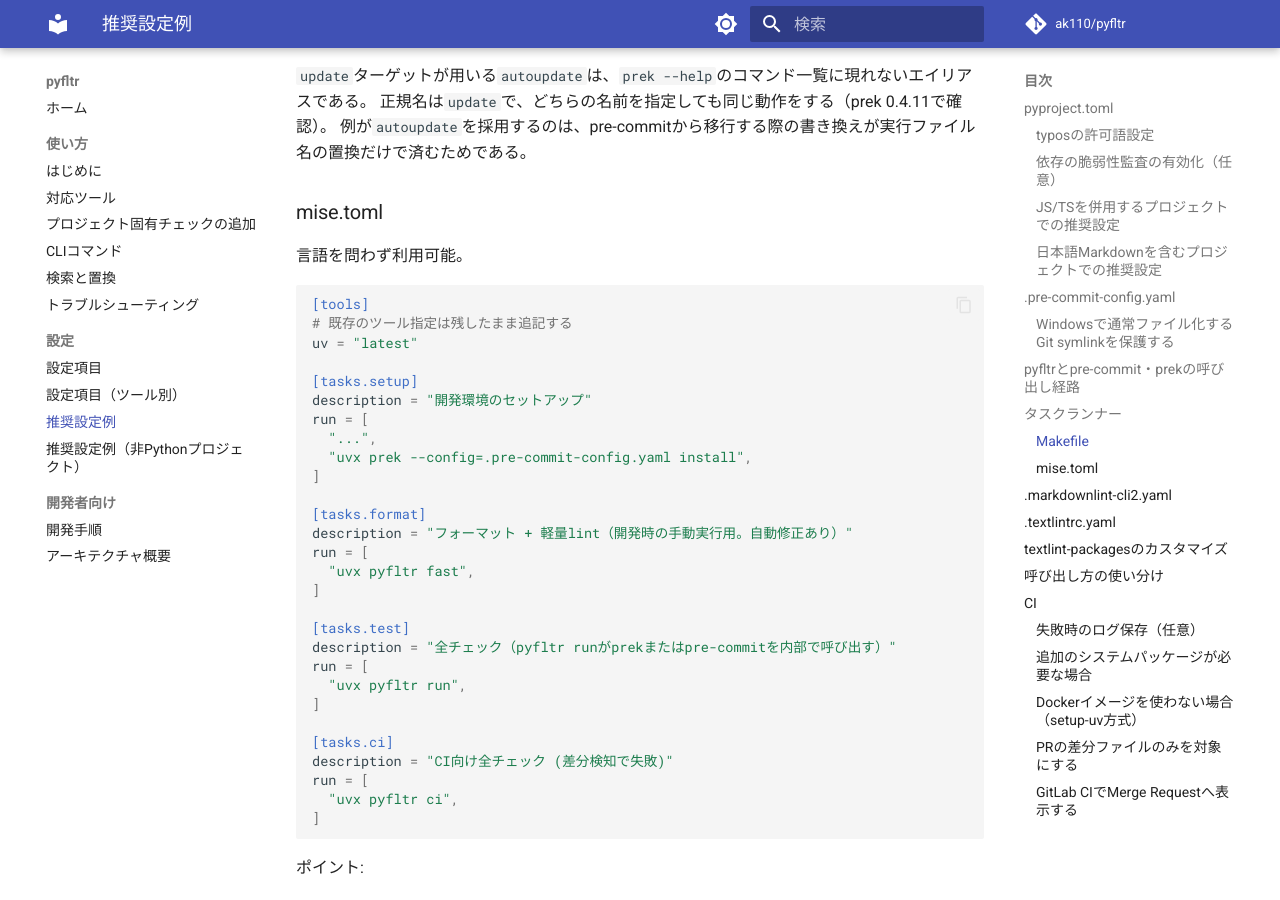
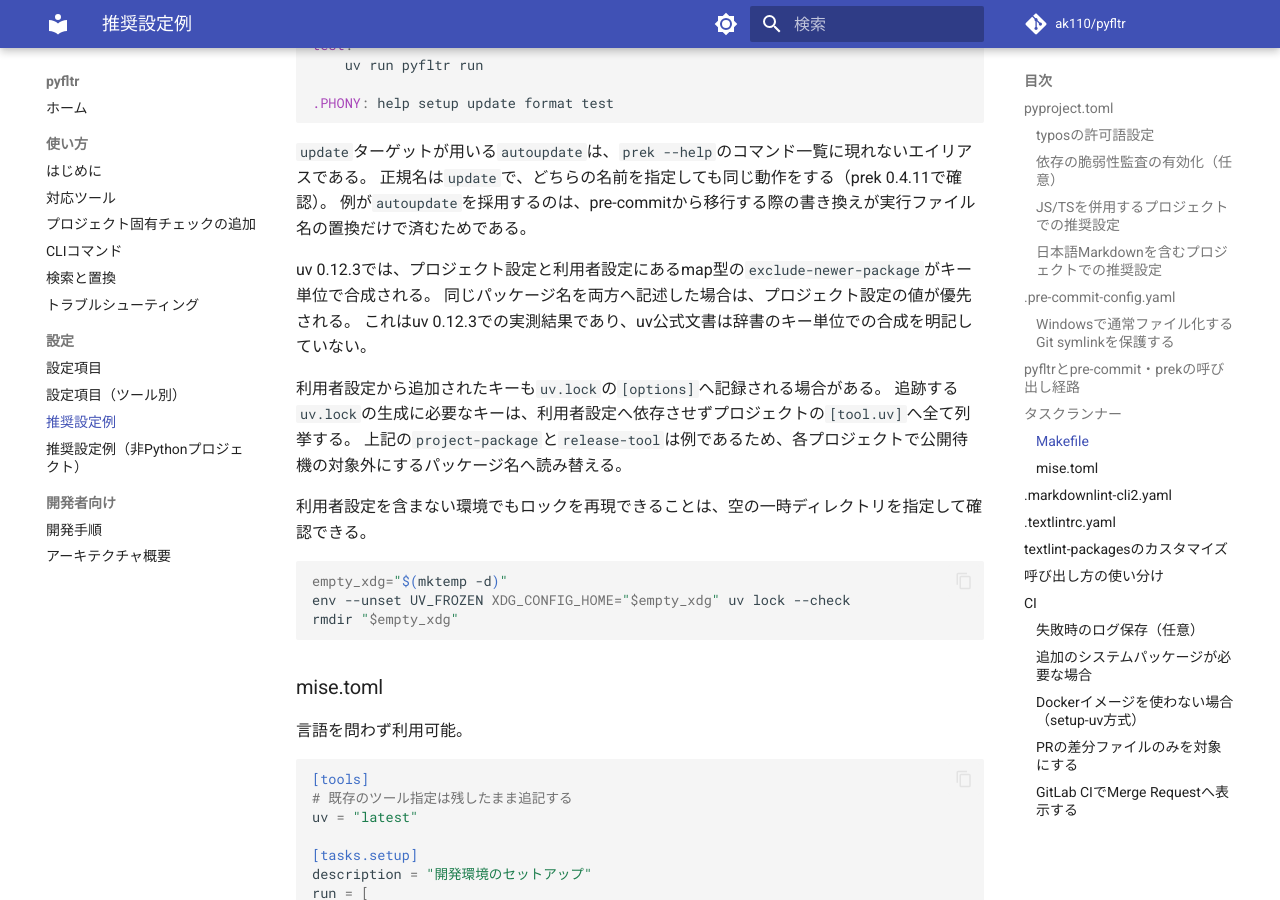
Before and after one commit to ak110/pyfltr, an MkDocs documentation site: the page built from docs/guide/recommended.md, in a window 1280 px wide and 900 px high, scrolled down 11939 px. Built offline with MkDocs 1.6.1 and Material for MkDocs 9.7.7, drawn with Linux system fonts in a browser that asks for light colours; comment, search, counter and statistics services are not loaded; some of the changed text lies outside the part shown.

Commit message:
fix: ロック生成をプロジェクト設定から再現可能にする
追跡するロック設定を利用者環境から独立させ、設定値の適用範囲をガイドで明確にする。

再発予防: ロック生成に影響する設定はプロジェクト側で所有し、空の利用者設定環境でも検査する。

````diff
--- a/docs/guide/recommended.md
+++ b/docs/guide/recommended.md
@@ -41,6 +41,10 @@
 dev依存に固定する場合のみ`[dependency-groups] dev`に`"pyfltr[python]"`を追加する（後置の併記例）。
 
 ```toml
+[tool.uv]
+exclude-newer = "1 day"
+exclude-newer-package = { project-package = false, release-tool = false }
+
 [tool.pyfltr]
 preset = "latest"
 python = true
@@ -503,6 +507,22 @@
 正規名は`update`で、どちらの名前を指定しても同じ動作をする（prek 0.4.11で確認）。
 例が`autoupdate`を採用するのは、pre-commitから移行する際の書き換えが実行ファイル名の置換だけで済むためである。
 
+uv 0.12.3では、プロジェクト設定と利用者設定にあるmap型の`exclude-newer-package`がキー単位で合成される。
+同じパッケージ名を両方へ記述した場合は、プロジェクト設定の値が優先される。
+これはuv 0.12.3での実測結果であり、uv公式文書は辞書のキー単位での合成を明記していない。
+
+利用者設定から追加されたキーも`uv.lock`の`[options]`へ記録される場合がある。
+追跡する`uv.lock`の生成に必要なキーは、利用者設定へ依存させずプロジェクトの`[tool.uv]`へ全て列挙する。
+上記の`project-package`と`release-tool`は例であるため、各プロジェクトで公開待機の対象外にするパッケージ名へ読み替える。
+
+利用者設定を含まない環境でもロックを再現できることは、空の一時ディレクトリを指定して確認できる。
+
+```bash
+empty_xdg="$(mktemp -d)"
+env --unset UV_FROZEN XDG_CONFIG_HOME="$empty_xdg" uv lock --check
+rmdir "$empty_xdg"
+```
+
 ### mise.toml
 
 言語を問わず利用可能。
--- a/pyproject.toml
+++ b/pyproject.toml
@@ -93,6 +93,7 @@
 
 [tool.uv]
 exclude-newer = "1 day"
+exclude-newer-package = { pyfltr = false, pytilpack = false }
 
 [tool.bandit]
 # pyfltrは各種ツールを起動するCLI（subprocess経由のwrapper）であり、
````
Also changed, not shown: docs/guide/recommended-nonpython.md (+3 -1 lines), 1 other file.
